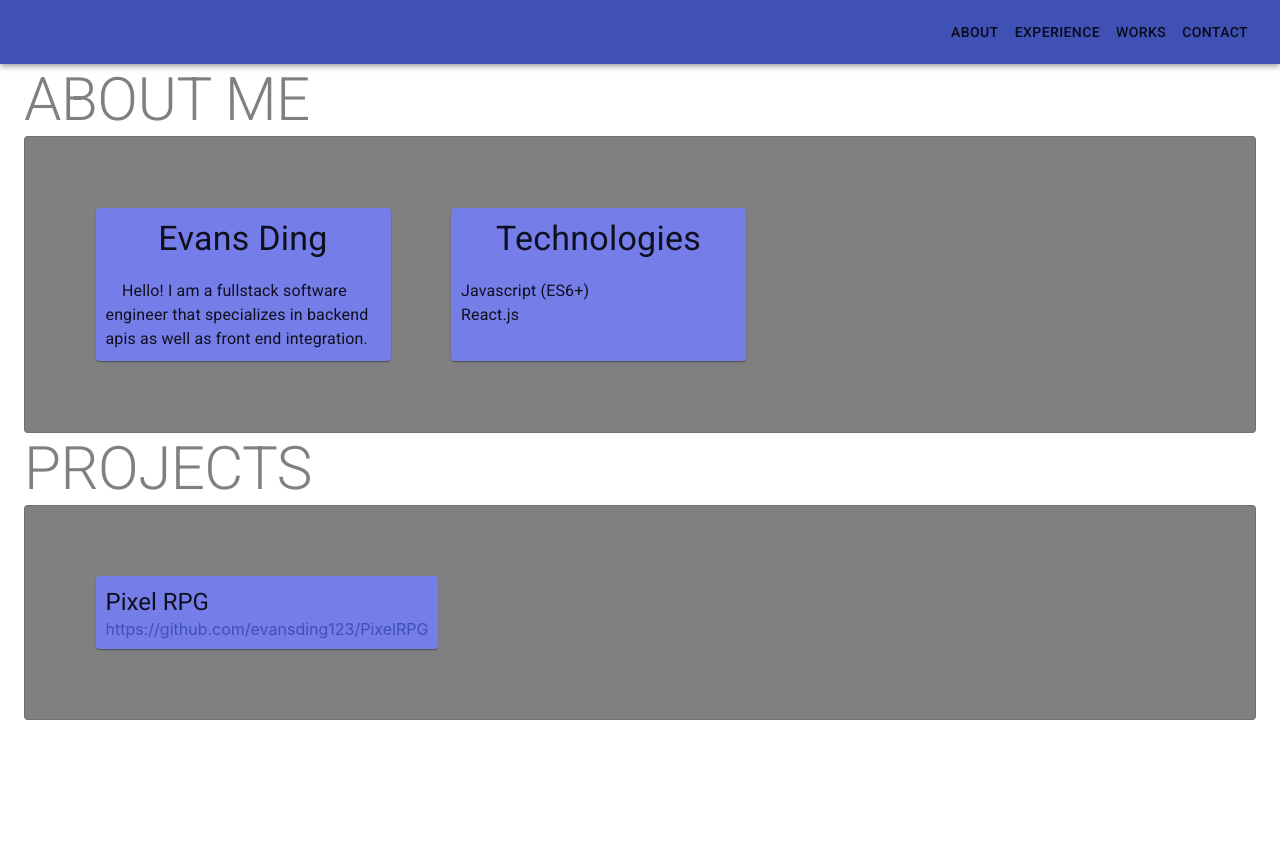
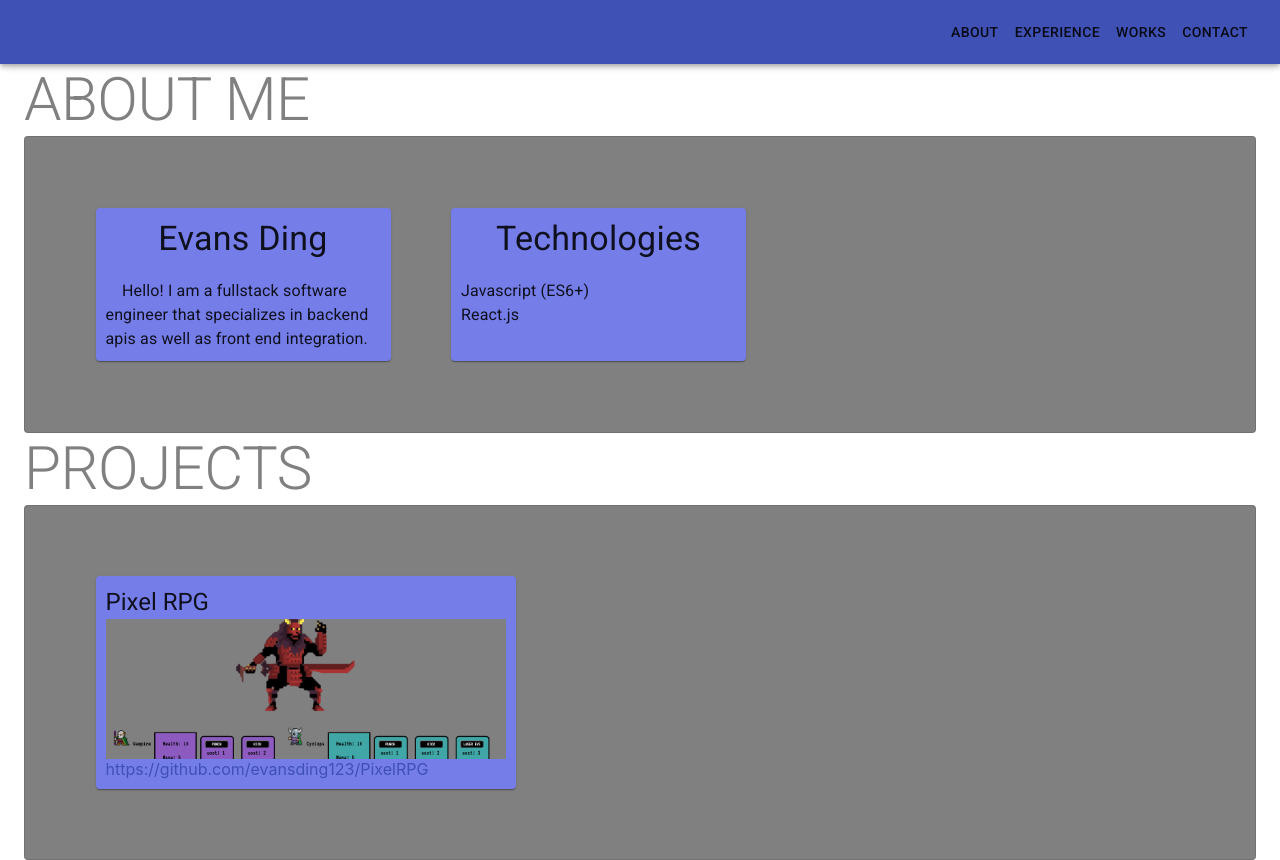
Before and after one commit to evansding123/website, a React (Create React App) app: page / in a window 1280 px wide. Before the commit the page ends 800 px from the top, so only its background shows below. Built offline with nearby package versions, Linux system fonts and the light colour scheme.

Commit message:
updated projects tab

```diff
--- a/src/Projects.jsx
+++ b/src/Projects.jsx
@@ -8,6 +8,8 @@ import CardContent from '@material-ui/core/CardContent';
 import { makeStyles } from '@material-ui/core/styles';
 import Paper from '@material-ui/core/Paper';
 import Link from '@material-ui/core/Link';
+import CardMedia from '@material-ui/core/CardMedia';
+import pixelRPG from './pics/pixelRPG.png';
 
 const useStyles = makeStyles((theme) => ({
   root: {
@@ -20,11 +22,15 @@ const useStyles = makeStyles((theme) => ({
 
     backgroundColor: 'grey',
     display: 'flex',
-    flexDirection: 'row'
+    flexDirection: 'row',
+    '& div': {
+      minWidth: 400,
+    }
   },
 
   card: {
-    minwidth: 275,
+    display: 'flex',
+    flexDirection: 'column',
     marginLeft: '5%',
     marginBottom: '5%',
     marginTop: '5%',
@@ -54,7 +60,14 @@ const Projects = (props) => {
       <Paper variant = 'outlined' className = {classes.paper}>
         <Card className = {classes.card}>
           <Typography align = 'left' variant = 'h5'>Pixel RPG</Typography>
-          <Link href = 'https://github.com/evansding123/PixelRPG'>https://github.com/evansding123/PixelRPG</Link>
+          <CardMedia
+          component="img"
+          alt="myRPG"
+          height="140"
+          image= {pixelRPG}
+          title="pixelRPG"
+        />
+          <Link align = 'left' href = 'https://github.com/evansding123/PixelRPG'>https://github.com/evansding123/PixelRPG</Link>
         </Card>
 
       </Paper>
```
Also changed, not shown: src/pics/cyclops.png (added), src/pics/pixelRPG.png (added).
